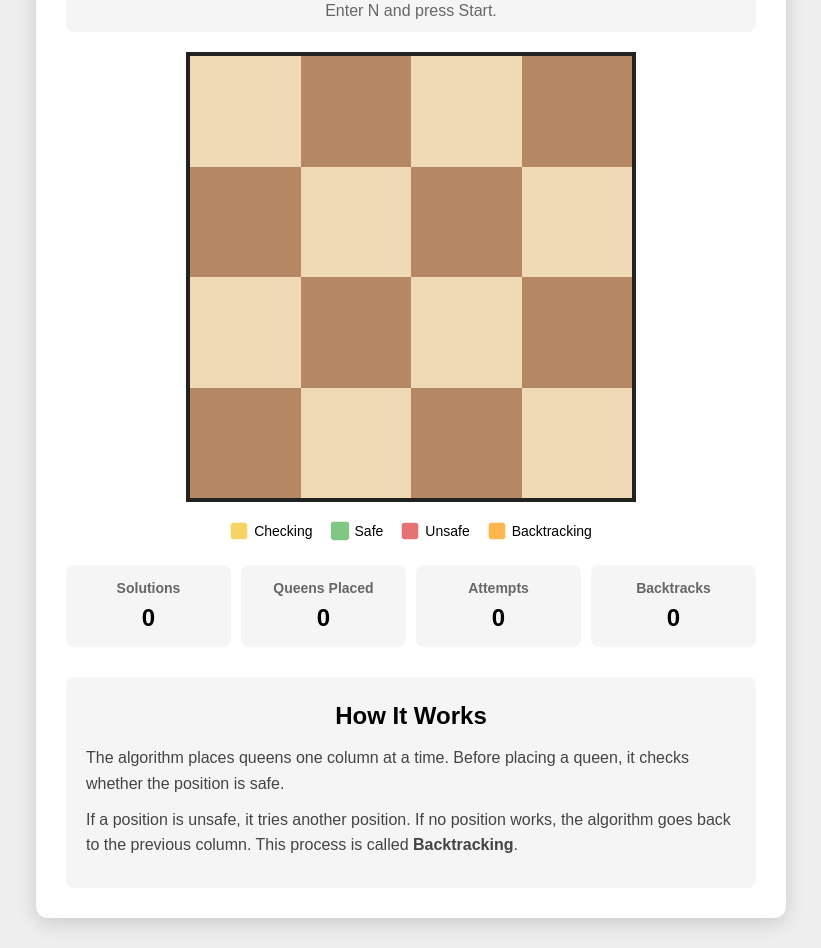
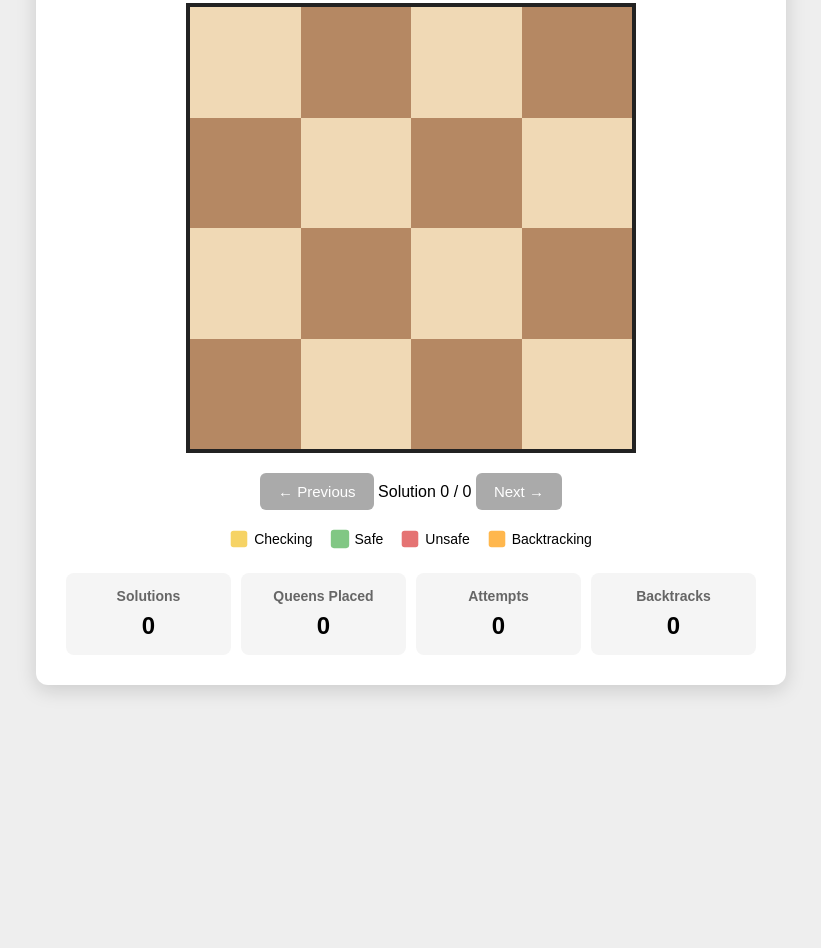
Before and after one commit to TanviK14/N-Queens-Simulator, a plain HTML site: page index.html in a window 1280 px wide. Shown: the part 309-1257 px from the top of the page, without its empty margins (229-1050 px from the left). After the commit the page ends 1024 px from the top, so only its background shows below. Drawn offline with Linux system fonts and the light colour scheme.

Commit message:
Refactor HTML structure for N-Queens Simulator

```diff
--- a/index.html
+++ b/index.html
@@ -1,8 +1,8 @@
+<!DOCTYPE html>
 <html lang="en">
 
 <head>
     <meta charset="UTF-8">
-
     <meta name="viewport" content="width=device-width, initial-scale=1.0">
 
     <title>N-Queens Simulator</title>
@@ -15,11 +15,6 @@
 <div class="container">
 
     <h1>N-Queens Simulator</h1>
-
-        <p class="description">
-            Visualize the N-Queens problem using the
-            Backtracking algorithm.
-        </p>
 
     <div class="controls">
 
@@ -38,7 +33,6 @@
             >
 
         </div>
-
 
         <div class="input-group">
 
@@ -72,11 +66,11 @@
             ▶ Start
         </button>
 
-            <button id="pauseButton">
+        <button id="pauseButton" disabled>
             ⏸ Pause
         </button>
 
-            <button id="stopButton">
+        <button id="stopButton" disabled>
             ⏹ Stop
         </button>
 
@@ -100,41 +94,42 @@
 
     <div id="board"></div>
 
+    <div class="solution-navigation">
+
+        <button id="previousButton" disabled>
+            ← Previous
+        </button>
+
+        <span id="solutionDisplay">
+            Solution 0 / 0
+        </span>
+
+        <button id="nextButton" disabled>
+            Next →
+        </button>
+
+    </div>
+
     <div class="legend">
 
         <div class="legend-item">
-
             <span class="legend-box checking"></span>
-
             <span>Checking</span>
-
         </div>
 
+        <div class="legend-item">
+            <span class="legend-box safe"></span>
+            <span>Safe</span>
+        </div>
 
         <div class="legend-item">
-
-                <span class="legend-box safe"></span>
-
-                <span>Safe</span>
-
+            <span class="legend-box unsafe"></span>
+            <span>Unsafe</span>
         </div>
 
-
         <div class="legend-item">
-
-                <span class="legend-box unsafe"></span>
-
-                <span>Unsafe</span>
-
-            </div>
-
-
-            <div class="legend-item">
-
             <span class="legend-box backtracking"></span>
-
             <span>Backtracking</span>
-
         </div>
 
     </div>
@@ -142,74 +137,30 @@
     <div class="result">
 
         <div class="result-box">
-
             <h3>Solutions</h3>
-
-                <p id="solutionCount">
-                    0
-                </p>
-
+            <p id="solutionCount">0</p>
         </div>
 
+        <div class="result-box">
+            <h3>Queens Placed</h3>
+            <p id="queensPlaced">0</p>
+        </div>
 
         <div class="result-box">
-
-                <h3>Queens Placed</h3>
-
-                <p id="queensPlaced">
-                    0
-                </p>
-
+            <h3>Attempts</h3>
+            <p id="attempts">0</p>
         </div>
 
-
         <div class="result-box">
-
-                <h3>Attempts</h3>
-
-                <p id="attempts">
-                    0
-                </p>
-
-            </div>
-
-
-            <div class="result-box">
-
             <h3>Backtracks</h3>
-
-                <p id="backtracks">
-                    0
-                </p>
-
+            <p id="backtracks">0</p>
         </div>
 
     </div>
-
-        <div class="explanation">
-
-            <h2>How It Works</h2>
-
-            <p>
-                The algorithm places queens one column at a time.
-                Before placing a queen, it checks whether the
-                position is safe.
-            </p>
-
-            <p>
-                If a position is unsafe, it tries another position.
-                If no position works, the algorithm goes back to
-                the previous column. This process is called
-                <strong>Backtracking</strong>.
-            </p>
-
-        </div>
-
 
 </div>
 
 <script src="script.js"></script>
 
 </body>
-
 </html>
```
Lines whose indentation alone changed are shown as unchanged.
